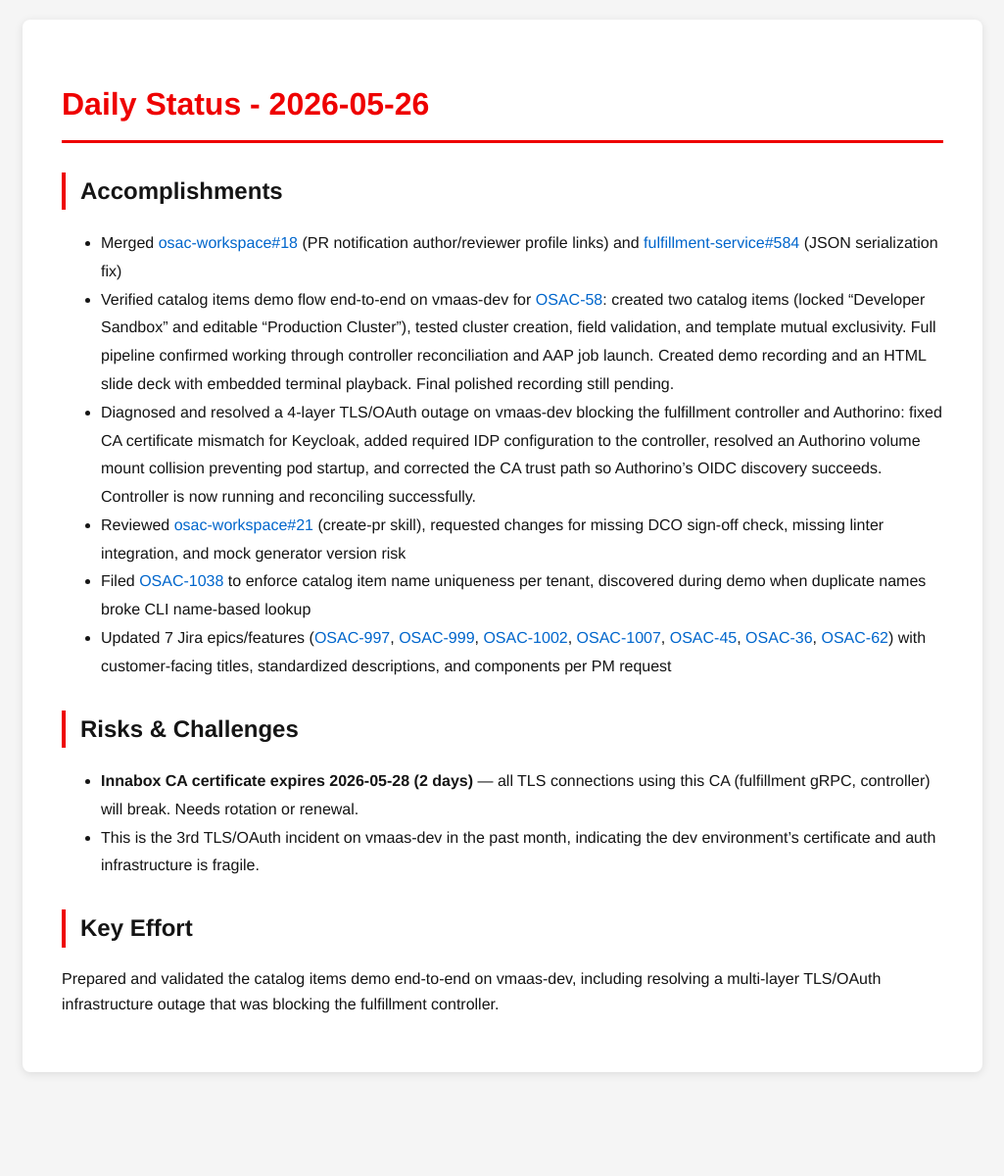
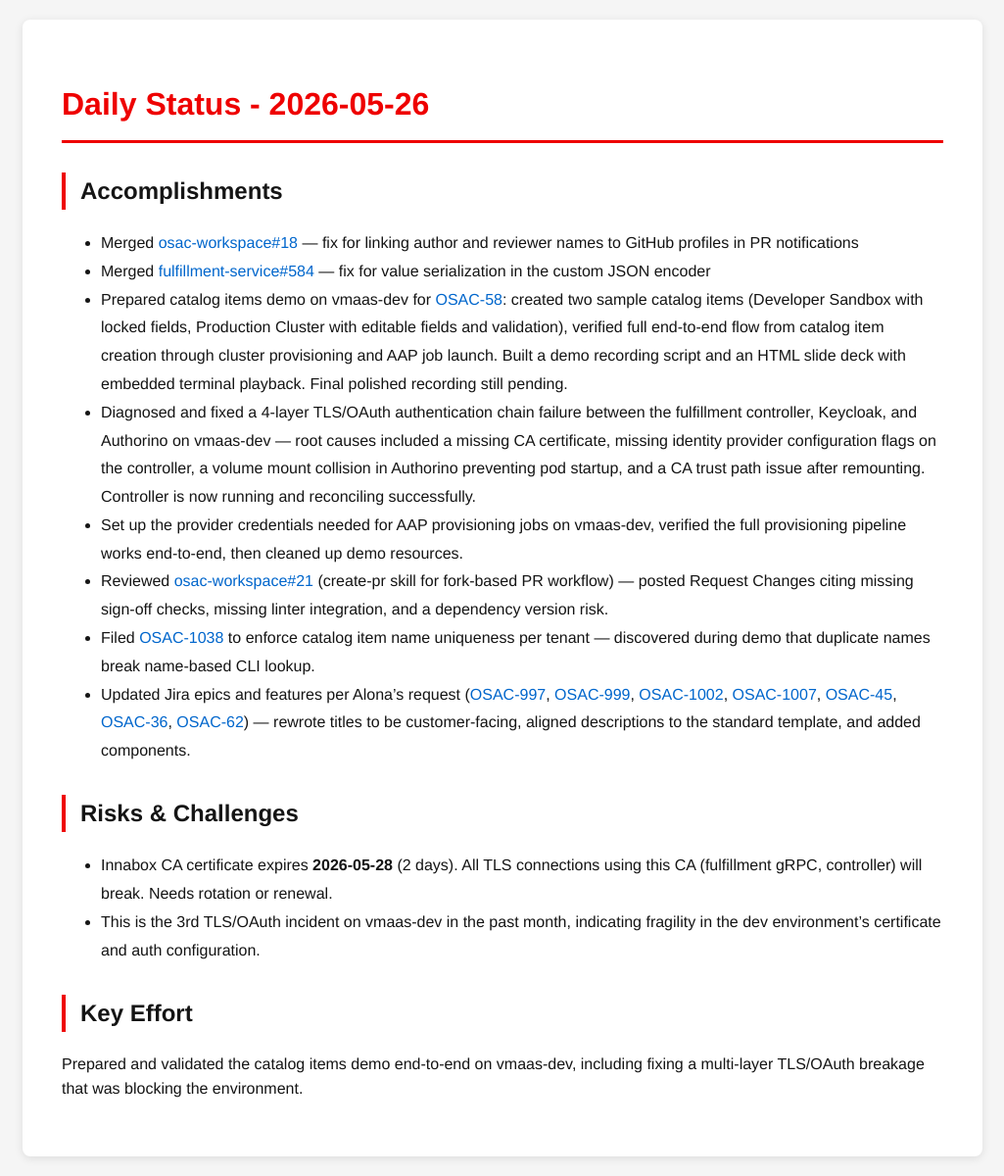
Before and after one commit to tzvatot/daily-status, a Jekyll site: the page built from 2026-05-26.md, in a window 1280 px wide. Shown: the whole page at 98% size, without its empty margins (127-1152 px from the left). Built offline with Jekyll 4.4.1, drawn with Linux system fonts in a browser that asks for light colours; before the commit the page ends 1114 px from its top, so only the background shows below that.

Commit message:
Daily status update - 2026-05-26

```diff
--- a/2026-05-26.md
+++ b/2026-05-26.md
@@ -7,19 +7,18 @@
 # Daily Status - 2026-05-26
 
 ## Accomplishments
-
-- Merged [osac-workspace#18](https://github.com/osac-project/osac-workspace/pull/18) (PR notification author/reviewer profile links) and [fulfillment-service#584](https://github.com/osac-project/fulfillment-service/pull/584) (JSON serialization fix)
-- Verified catalog items demo flow end-to-end on vmaas-dev for [OSAC-58](https://redhat.atlassian.net/browse/OSAC-58): created two catalog items (locked "Developer Sandbox" and editable "Production Cluster"), tested cluster creation, field validation, and template mutual exclusivity. Full pipeline confirmed working through controller reconciliation and AAP job launch. Created demo recording and an HTML slide deck with embedded terminal playback. Final polished recording still pending.
-- Diagnosed and resolved a 4-layer TLS/OAuth outage on vmaas-dev blocking the fulfillment controller and Authorino: fixed CA certificate mismatch for Keycloak, added required IDP configuration to the controller, resolved an Authorino volume mount collision preventing pod startup, and corrected the CA trust path so Authorino's OIDC discovery succeeds. Controller is now running and reconciling successfully.
-- Reviewed [osac-workspace#21](https://github.com/osac-project/osac-workspace/pull/21) (create-pr skill), requested changes for missing DCO sign-off check, missing linter integration, and mock generator version risk
-- Filed [OSAC-1038](https://redhat.atlassian.net/browse/OSAC-1038) to enforce catalog item name uniqueness per tenant, discovered during demo when duplicate names broke CLI name-based lookup
-- Updated 7 Jira epics/features ([OSAC-997](https://redhat.atlassian.net/browse/OSAC-997), [OSAC-999](https://redhat.atlassian.net/browse/OSAC-999), [OSAC-1002](https://redhat.atlassian.net/browse/OSAC-1002), [OSAC-1007](https://redhat.atlassian.net/browse/OSAC-1007), [OSAC-45](https://redhat.atlassian.net/browse/OSAC-45), [OSAC-36](https://redhat.atlassian.net/browse/OSAC-36), [OSAC-62](https://redhat.atlassian.net/browse/OSAC-62)) with customer-facing titles, standardized descriptions, and components per PM request
+- Merged [osac-workspace#18](https://github.com/osac-project/osac-workspace/pull/18) — fix for linking author and reviewer names to GitHub profiles in PR notifications
+- Merged [fulfillment-service#584](https://github.com/osac-project/fulfillment-service/pull/584) — fix for value serialization in the custom JSON encoder
+- Prepared catalog items demo on vmaas-dev for [OSAC-58](https://redhat.atlassian.net/browse/OSAC-58): created two sample catalog items (Developer Sandbox with locked fields, Production Cluster with editable fields and validation), verified full end-to-end flow from catalog item creation through cluster provisioning and AAP job launch. Built a demo recording script and an HTML slide deck with embedded terminal playback. Final polished recording still pending.
+- Diagnosed and fixed a 4-layer TLS/OAuth authentication chain failure between the fulfillment controller, Keycloak, and Authorino on vmaas-dev — root causes included a missing CA certificate, missing identity provider configuration flags on the controller, a volume mount collision in Authorino preventing pod startup, and a CA trust path issue after remounting. Controller is now running and reconciling successfully.
+- Set up the provider credentials needed for AAP provisioning jobs on vmaas-dev, verified the full provisioning pipeline works end-to-end, then cleaned up demo resources.
+- Reviewed [osac-workspace#21](https://github.com/osac-project/osac-workspace/pull/21) (create-pr skill for fork-based PR workflow) — posted Request Changes citing missing sign-off checks, missing linter integration, and a dependency version risk.
+- Filed [OSAC-1038](https://redhat.atlassian.net/browse/OSAC-1038) to enforce catalog item name uniqueness per tenant — discovered during demo that duplicate names break name-based CLI lookup.
+- Updated Jira epics and features per Alona's request ([OSAC-997](https://redhat.atlassian.net/browse/OSAC-997), [OSAC-999](https://redhat.atlassian.net/browse/OSAC-999), [OSAC-1002](https://redhat.atlassian.net/browse/OSAC-1002), [OSAC-1007](https://redhat.atlassian.net/browse/OSAC-1007), [OSAC-45](https://redhat.atlassian.net/browse/OSAC-45), [OSAC-36](https://redhat.atlassian.net/browse/OSAC-36), [OSAC-62](https://redhat.atlassian.net/browse/OSAC-62)) — rewrote titles to be customer-facing, aligned descriptions to the standard template, and added components.
 
 ## Risks & Challenges
-
-- **Innabox CA certificate expires 2026-05-28 (2 days)** — all TLS connections using this CA (fulfillment gRPC, controller) will break. Needs rotation or renewal.
-- This is the 3rd TLS/OAuth incident on vmaas-dev in the past month, indicating the dev environment's certificate and auth infrastructure is fragile.
+- Innabox CA certificate expires **2026-05-28** (2 days). All TLS connections using this CA (fulfillment gRPC, controller) will break. Needs rotation or renewal.
+- This is the 3rd TLS/OAuth incident on vmaas-dev in the past month, indicating fragility in the dev environment's certificate and auth configuration.
 
 ## Key Effort
-
-Prepared and validated the catalog items demo end-to-end on vmaas-dev, including resolving a multi-layer TLS/OAuth infrastructure outage that was blocking the fulfillment controller.
+Prepared and validated the catalog items demo end-to-end on vmaas-dev, including fixing a multi-layer TLS/OAuth breakage that was blocking the environment.
```
